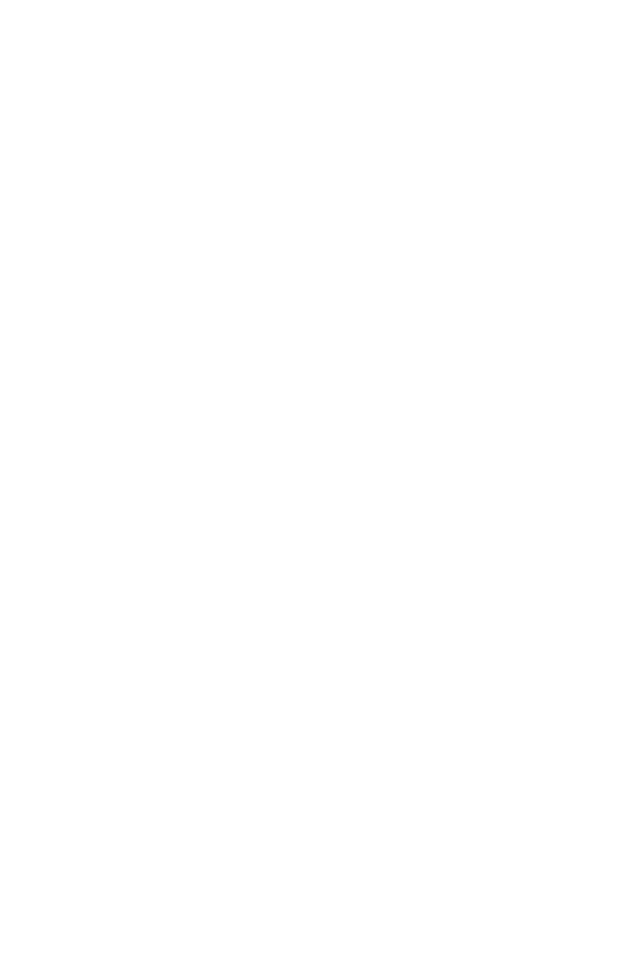
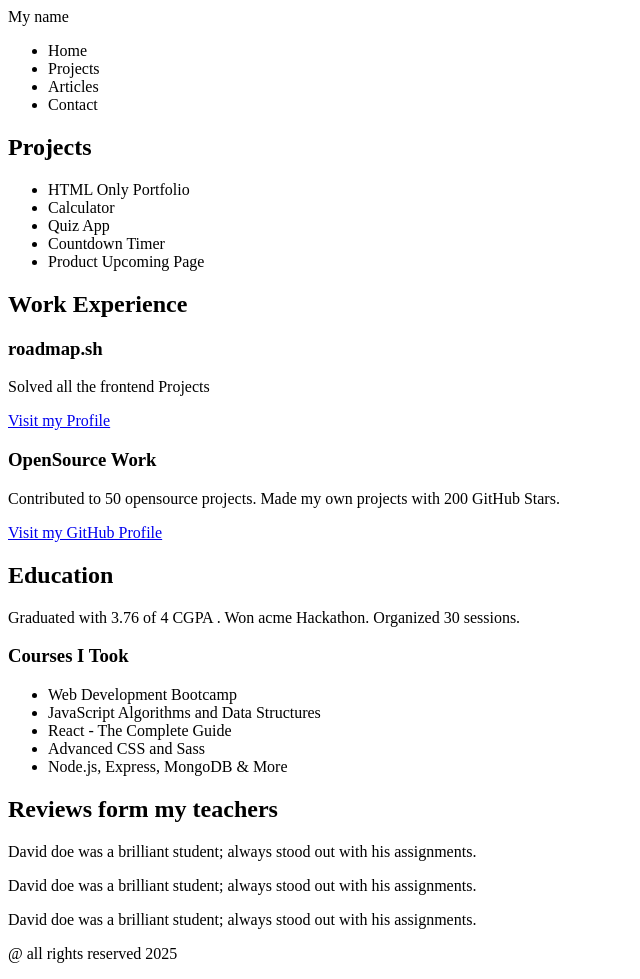
Before and after one commit to clcdavi/BHW, a plain HTML site: page index.html in a window 1280 px wide. Shown: the whole page, without its empty margins (0-640 px from the left). Before the commit the page ends 800 px from the top, so only its background shows below. Drawn offline with Linux system fonts and the light colour scheme.

Commit message:
Sume contenido que debe tener el index, previo a darle la estructura que corresponde

```diff
--- a/index.html
+++ b/index.html
@@ -6,6 +6,74 @@
     <title>BHW</title>
 </head>
 <body>
-
+    <header>
+        <nav>
+            <div>My name</div>
+            <div>
+                <ul>
+                    <li>Home</li>
+                    <li>Projects</li>
+                    <li>Articles</li>
+                    <li>Contact</li>
+                </ul>
+            </div>
+        </nav>
+    </header>
+    <section>
+        <div>
+            <h2>Projects</h2>
+            <ul>
+                <li>HTML Only Portfolio</li>
+                <li>Calculator</li>
+                <li>Quiz App</li>
+                <li>Countdown Timer</li>
+                <li>Product Upcoming Page</li>
+            </ul>
+        </div>
+        <div>
+            <div>
+                <h2>Work Experience</h2>
+                <h3>roadmap.sh</h3>
+                <p>Solved all the frontend Projects</p>
+                <a href="http://#">Visit my Profile</a>
+            </div>
+            <div>
+                <h3>OpenSource Work</h3>
+                <p>Contributed to 50 opensource projects. Made my own projects with 200 GitHub Stars.</p>
+                <a href="http://#">Visit my GitHub Profile</a>
+            </div>
+        </div>
+        <div>
+            <h2>Education</h2>
+            <p>Graduated with 3.76 of 4 CGPA . Won acme Hackathon. Organized 30 sessions.</p>
+            <p>
+                <h3>Courses I Took</h3>
+                <ul>
+                    <li>Web Development Bootcamp</li>
+                    <li>JavaScript Algorithms and Data Structures</li>
+                    <li>React - The Complete Guide</li>
+                    <li>Advanced CSS and Sass</li>
+                    <li>Node.js, Express, MongoDB & More</li>
+                </ul>
+            </p>
+        </div>
+        <div>
+            <h2>Reviews form my teachers</h2>
+            <div>
+                <p>David doe was a brilliant student; always stood out with his assignments.</p>
+            </div>
+            <div>
+                <p>David doe was a brilliant student; always stood out with his assignments.</p>
+            </div>
+            <div>
+                <p>David doe was a brilliant student; always stood out with his assignments.</p>
+            </div>
+        </div>
+    </section>
+    <footer>
+        <div>
+            <p>@ all rights reserved 2025</p>
+        </div>
+    </footer>
 </body>
 </html>
```
Also changed, not shown: Screenshot 2025-02-24 175509.png (added), 1 other file.
